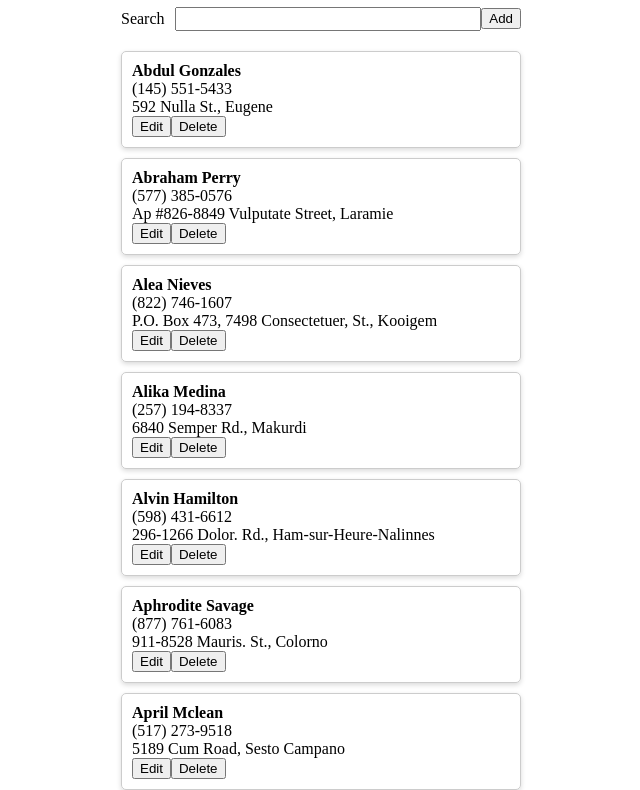
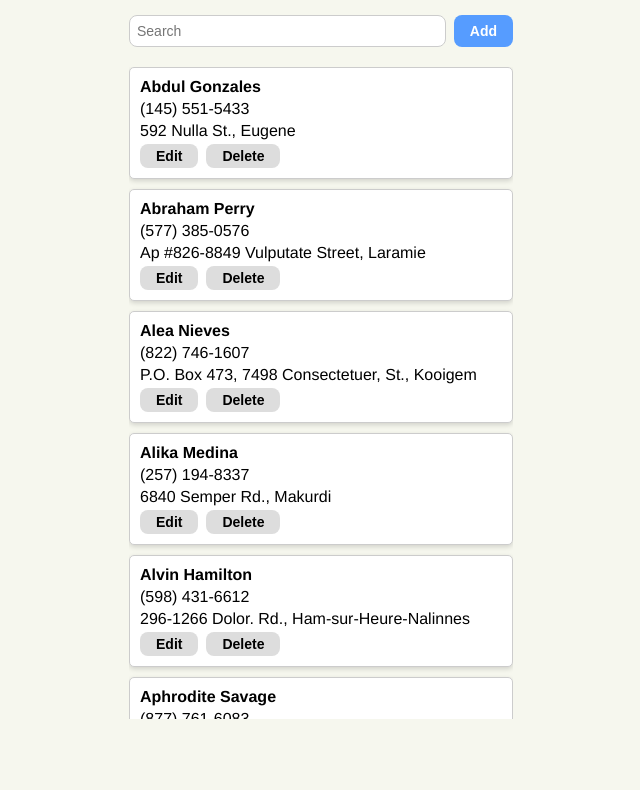
Before and after one commit to aramk/react-e2e, a React app: page / in a window 1280 px wide. Shown: the part 73-863 px from the top of the page, without its empty margins (319-959 px from the left). After the commit the page ends 800 px from the top, so only its background shows below. Built offline with nearby package versions, Linux system fonts and the light colour scheme.

Commit message:
Improve styling

```diff
--- a/src/ContactForm.react.js
+++ b/src/ContactForm.react.js
@@ -20,10 +20,10 @@ export class ContactForm extends React.Component {
         {this.renderInput('street', 'Street', contact.street)}
         {this.renderInput('city', 'City', contact.city)}
         {this.renderError()}
-        <button type="submit">Save</button>
-        <button type="button" onClick={this.onCancel}>
-          Cancel
-        </button>
+        <div className="ContactFormButtons">
+          <button type="submit">Save</button>
+          <button type="button" onClick={this.onCancel}>Cancel</button>
+        </div>
       </form>
     );
   }
--- a/src/ContactItem.react.js
+++ b/src/ContactItem.react.js
@@ -5,13 +5,13 @@ export class ContactItem extends React.Component {
     const {item} = this.props;
     return (
       <div className="ContactItem">
-        <div>
+        <p>
           <strong>{item.name}</strong>
-        </div>
-        <div>{item.phone}</div>
-        <div>
+        </p>
+        <p>{item.phone}</p>
+        <p>
           {item.street}, {item.city}
-        </div>
+        </p>
         <button
           className="ContactItemEdit"
           key="edit"
--- a/src/ContactList.react.js
+++ b/src/ContactList.react.js
@@ -47,8 +47,7 @@ export class ContactList extends React.Component {
     return (
       <div className="ContactList">
         <div className="ContactListSearch" key="search">
-          <div className="ContactListSearchLabel">Search</div>
-          <input onChange={this.onSearchChange} />
+          <input onChange={this.onSearchChange} placeholder="Search" />
           <button className="ContactListAdd" onClick={this.props.onAddClick}>
             Add
           </button>
@@ -65,6 +64,4 @@ export class ContactList extends React.Component {
       query: event.currentTarget.value.trim(),
     });
   };
-
-  onAdd = () => {};
 }
--- a/src/index.js
+++ b/src/index.js
@@ -30,6 +30,7 @@ class App extends React.Component {
   render() {
     return (
       <BrowserRouter>
+        <div className="App">
           <Switch>
             <Route exact path="/" component={this.renderList} />
             <Route exact path="/tasks" component={this.renderList} />
@@ -37,6 +38,7 @@ class App extends React.Component {
             <Route exact path="/tasks/:id/edit" component={this.renderEditForm} />
             <Route component={this.render404} />
           </Switch>
+        </div>
       </BrowserRouter>
     );
   }
@@ -135,7 +137,6 @@ class App extends React.Component {
   onDeleteClick = (contact, history) => {
     if (window.confirm('Are you sure you to remove this contact?')) {
       this.setState(prevState => {
-        debugger;
         const index = prevState.contacts.findIndex(c => c.id === contact.id);
         if (index === -1) {
           return createMissingContactErrorState(contact.id);
--- a/src/styles.css
+++ b/src/styles.css
@@ -1,15 +1,49 @@
-.App {
-  font-family: sans-serif;
+html, body, #root {
+  height: 100%;
+  overflow: hidden;
+  padding: 0;
+  margin: 0;
+  background: #f6f7ee;
 }
 
-h1 {
+.App {
+  font-family: Helvetica, Arial, sans-serif;
+  max-width: 400px;
+  margin: 0 auto;
+  overflow: hidden;
+  height: 100%;
+  display: flex;
+  flex-direction: column;
+}
+
+.App h1 {
   text-align: center;
+  flex-shrink: 0;
+}
+
+.App button {
+  border: 0;
+  background: #ddd;
+  padding: 4px 16px;
+  border-radius: 8px;
+  font-size: 14px;
+  cursor: pointer;
+  font-weight: bold;
+  margin-right: 8px;
+}
+
+.App button:hover {
+  filter: brightness(90%);
 }
 
 .ContactList {
   text-align: left;
   max-width: 400px;
-  margin: 0 auto;
+  margin: 8px;
+  flex-grow: 1;
+  overflow: hidden;
+  display: flex;
+  flex-direction: column;
 }
 
 .ContactListSearch {
@@ -17,25 +51,75 @@ h1 {
   flex-direction: row;
   align-items: center;
   margin-bottom: 20px;
-  vertical-align: center;
+  flex-shrink: 0;
+}
+
+.ContactListItems {
+  overflow: auto;
+  flex-grow: 1;
 }
 
 .ContactListSearch input {
   flex-grow: 1;
-  font-size: 12px;
-  padding: 3px 5px;
+  font-size: 14px;
+  padding: 7px;
   width: 200px;
-  vertical-align: center;
+  border-radius: 8px;
+  border: 1px solid #ccc;
+  outline: none;
 }
 
-.ContactListSearchLabel {
-  margin-right: 10px;
-}
-
-.ContactItem {
+.ContactItem, .ContactForm {
   box-shadow: 0 2px 5px rgba(0, 0, 0, 0.15);
   border: 1px solid #ccc;
+  background: white;
   border-radius: 5px;
   padding: 10px;
   margin-bottom: 10px;
 }
+
+.ContactItem p {
+  margin-top: 0px;
+  margin-bottom: 4px;
+}
+
+.App .ContactListAdd {
+  margin-left: 8px;
+  margin-right: 0px;
+  background: #569cff;
+  color: white;
+  padding: 8px 16px;
+}
+
+.ContactItemEdit {
+  margin-right: 8px;
+}
+
+.ContactFormField {
+  display: flex;
+  flex-direction: row;
+  margin-bottom: 8px;
+}
+
+.ContactFormField label {
+  width: 100px;
+  display: inline-block;
+  line-height: 33px;
+}
+
+.ContactFormField input {
+  font-size: 14px;
+  padding: 7px;
+  width: 100%;
+  border-radius: 8px;
+  border: 1px solid #ccc;
+}
+
+.ContactFormButtons {
+  margin-top: 16px;
+  text-align: center;
+}
+
+.FormError {
+  color: red;
+}
```
Lines whose indentation alone changed are shown as unchanged.
